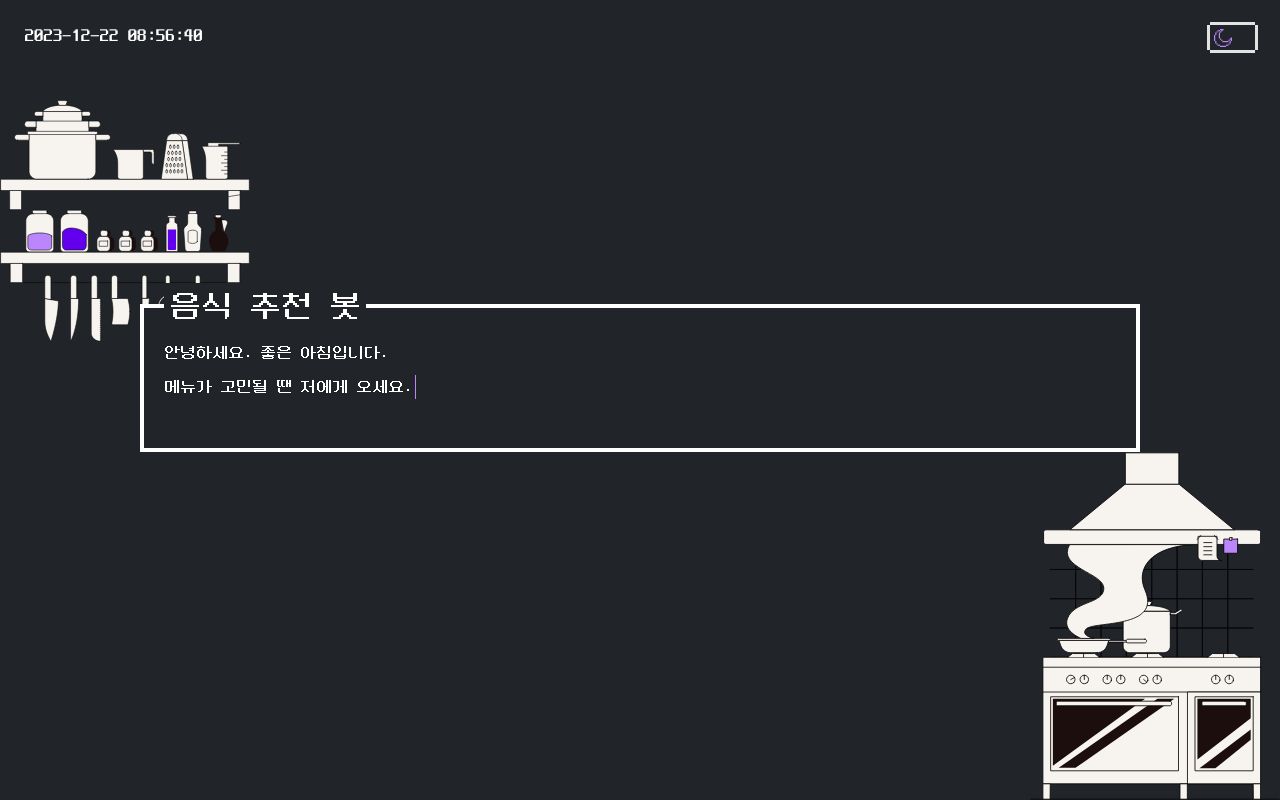
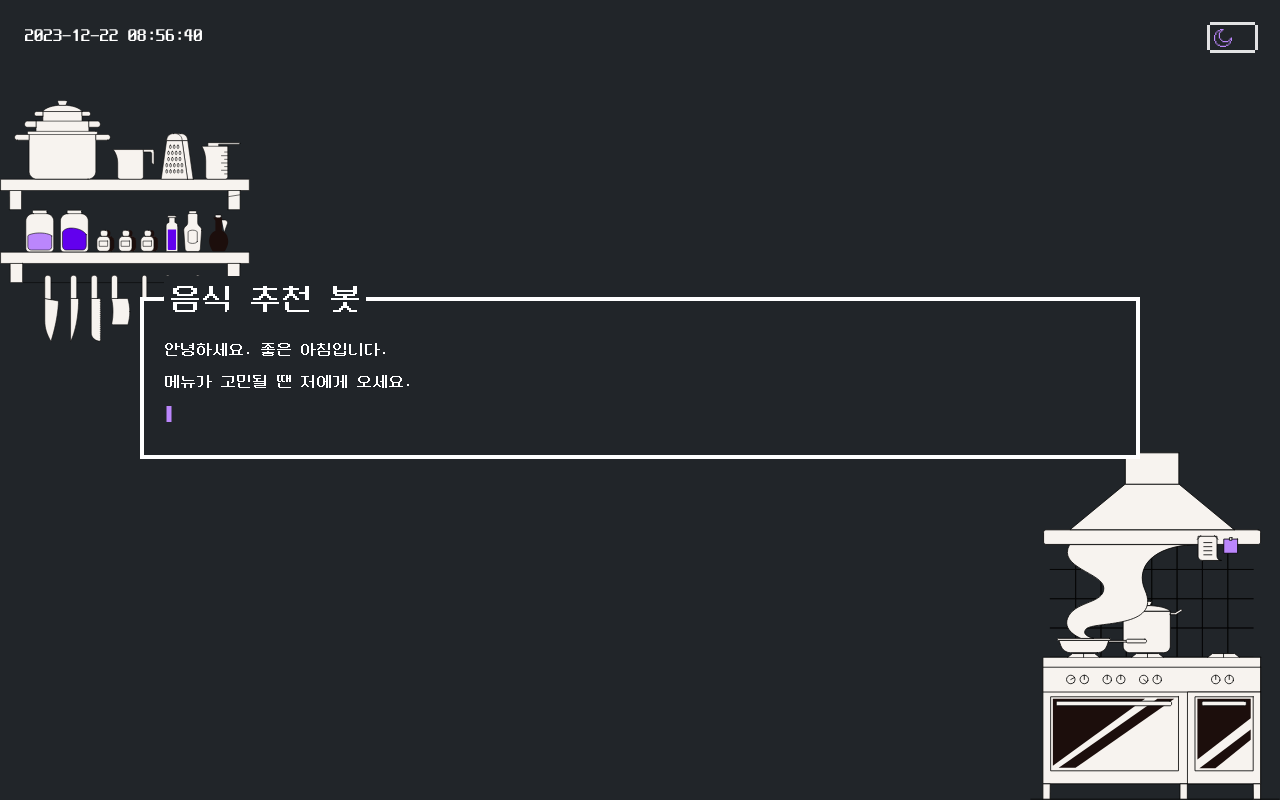
Before and after one commit to sangukO/dark-theme, a Vue app: page / in a window 1280 px wide. Built offline with nearby package versions, Linux system fonts and the light colour scheme.

Commit message:
style : 커서 디자인 변경

```diff
--- a/src/assets/base.css
+++ b/src/assets/base.css
@@ -123,24 +123,33 @@ body,
   user-select: none;
 }
 
-.s1 {
-  @apply inline-block pr-1 border-[var(--main-color)] border-r-[1px];
+.sentenceDiv {
+  white-space: pre-line;
 }
 
-.s2 {
-  @apply inline-block pr-1 border-[var(--main-color)] border-r-[1px];
+.sentenceDiv p.sentence:last-child::after {
+  -webkit-animation: blink 1s infinite;
+  animation: blink 1s infinite;
+  content: '▋';
+  color: var(--main-color);
+  margin-left: 0.25rem;
+  vertical-align: baseline;
 }
 
-.s3 {
-  @apply inline-block pr-1 border-[var(--main-color)] border-r-[1px];
+p.sentence.done:last-child::after {
+  display: none;
 }
 
-@keyframes cursor {
+.sentence {
+  @apply inline-block leading-loose;
+}
+
+@keyframes blink {
   from,
   to {
-    border-color: transparent;
+    opacity: 1;
   }
   50% {
-    border-color: var(--main-color);
+    opacity: 1;
   }
 }
--- a/src/views/HomeView.vue
+++ b/src/views/HomeView.vue
@@ -8,15 +8,13 @@
     </transition>
     <div class="flex justify-center items-center flex-col h-[calc(100vh-145px)]">
       <div
-        class="nes-container with-title w-[80%] max-w-[1000px] min-h-[148px]"
+        class="nes-container with-title w-[85%] max-w-[1000px] min-h-[162px]"
         :class="props.isDarkMode ? 'is-dark' : ''"
       >
         <span class="title !text-[3.2rem] !mt-[-4rem]">음식 추천 봇</span>
-        <p ref="s1Ref" class="s1" :class="props.isDarkMode"></p>
-        <br />
-        <p ref="s2Ref" class="s2" :class="props.isDarkMode"></p>
-        <br />
-        <p ref="s3Ref" class="s3" :class="props.isDarkMode"></p>
+        <div class="sentenceDiv">
+          <p ref="sRef" class="sentence" :class="props.isDarkMode"></p>
+        </div>
       </div>
       <div class="pt-8 h-[50px]">
         <transition name="pick">
@@ -68,9 +66,7 @@ const now = useTimestamp();
 const nowHMS = computed(() => now.value - todayMidnight.value.setHours(0, 0, 0, 0));
 const picked = ref('');
 const progress = ref(0);
-const s1Ref = ref(null);
-const s2Ref = ref(null);
-const s3Ref = ref(null);
+const sRef = ref(null);
 const router = useRouter();
 const move = ref(false);
 const wordVariable = computed(() => {
@@ -99,40 +95,20 @@ const wordVariable = computed(() => {
 });
 // const initQ = `${wordVariable.value.time}에 먹을 ${wordVariable.value.food}에 대해 추천해줘`
 
-const sentence1 = computed({
+const sentence = computed({
   get() {
     if (progress.value === 0) {
-      return `안녕하세요. 좋은 ${wordVariable.value.time}입니다.`;
+      return `안녕하세요. 좋은 ${wordVariable.value.time}입니다.
+        메뉴가 고민될 땐 저에게 오세요.
+        ${wordVariable.value.food} 추천을 해드리겠습니다.`;
     } else if (progress.value === 2) {
-      return `그럼 진행하겠습니다.`;
+      return `그럼 진행하겠습니다.
+        저를 따라오세요.
+        발 밑을 조심하세요.`;
     } else if (progress.value === 3) {
-      return `알겠습니다.`;
-    }
-  },
-  set() {}
-});
-
-const sentence2 = computed({
-  get() {
-    if (progress.value === 0) {
-      return `메뉴가 고민될 땐 저에게 오세요.`;
-    } else if (progress.value === 2) {
-      return `저를 따라오세요.`;
-    } else if (progress.value === 3) {
-      return `음식 추천 봇이었습니다.`;
-    }
-  },
-  set() {}
-});
-
-const sentence3 = computed({
-  get() {
-    if (progress.value === 0) {
-      return `${wordVariable.value.food} 추천을 해드리겠습니다.`;
-    } else if (progress.value === 2) {
-      return `발 밑을 조심하세요.`;
-    } else if (progress.value === 3) {
-      return `다음에 다시 찾아주세요.`;
+      return `알겠습니다.
+        음식 추천 봇이었습니다.
+        다음에 다시 찾아주세요.`;
     }
   },
   set() {}
@@ -163,15 +139,11 @@ async function typeText(sentenceRef, sentence) {
 }
 
 async function executeTypeText() {
-  await typeText(s1Ref, sentence1.value);
-  await typeText(s2Ref, sentence2.value);
-  await typeText(s3Ref, sentence3.value);
+  await typeText(sRef, sentence.value);
 }
 
 async function deleteText() {
-  typeText(s1Ref, '');
-  typeText(s2Ref, '');
-  typeText(s3Ref, '');
+  typeText(sRef, '');
 }
 
 function delay(ms) {
@@ -214,11 +186,4 @@ onMounted(async () => {
 .fade-enter-from {
   opacity: 0;
 }
-.blink {
-  animation: cursor 0.53s step-end infinite;
-}
-
-.done {
-  border: none;
-}
 </style>
```
